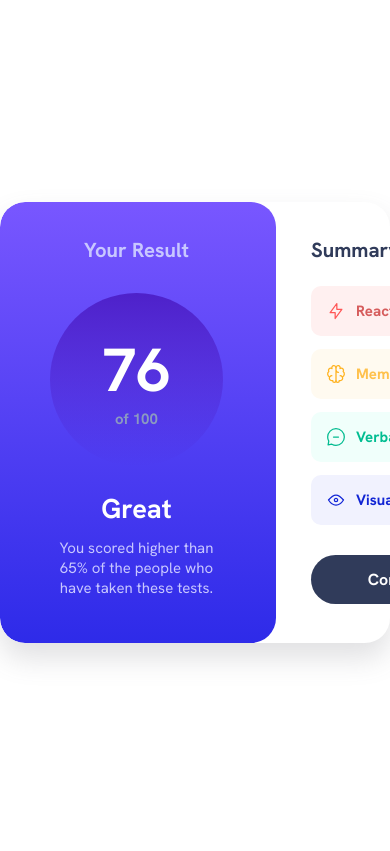
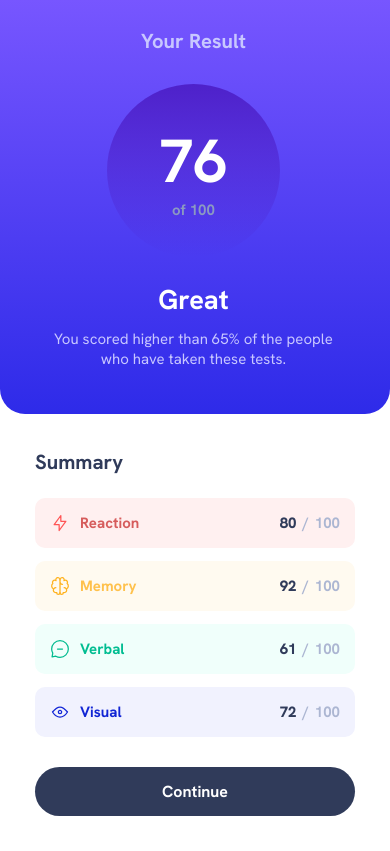
Before and after one commit to nureddinhaji/results-summary-component-frontendmentor, a plain HTML site: page index.html in a window 390 px wide. Drawn offline with Linux system fonts and the light colour scheme.

Commit message:
responsivebility style

```diff
--- a/style.css
+++ b/style.css
@@ -152,4 +152,19 @@ body {
     font-weight: bold;
     font-size: 1rem;
     cursor: pointer;
+    transition: 0.3s;
 }
+.summary-section button:hover {
+    opacity: 0.8;
+}
+
+/* Responsive */
+@media screen and (max-width: 550px) {
+    .container {
+        grid-template-columns: 1fr;
+        border-radius: 0px;
+    }
+    .result-section {
+        border-radius: 0 0 25px 25px;
+    }
+}
```
